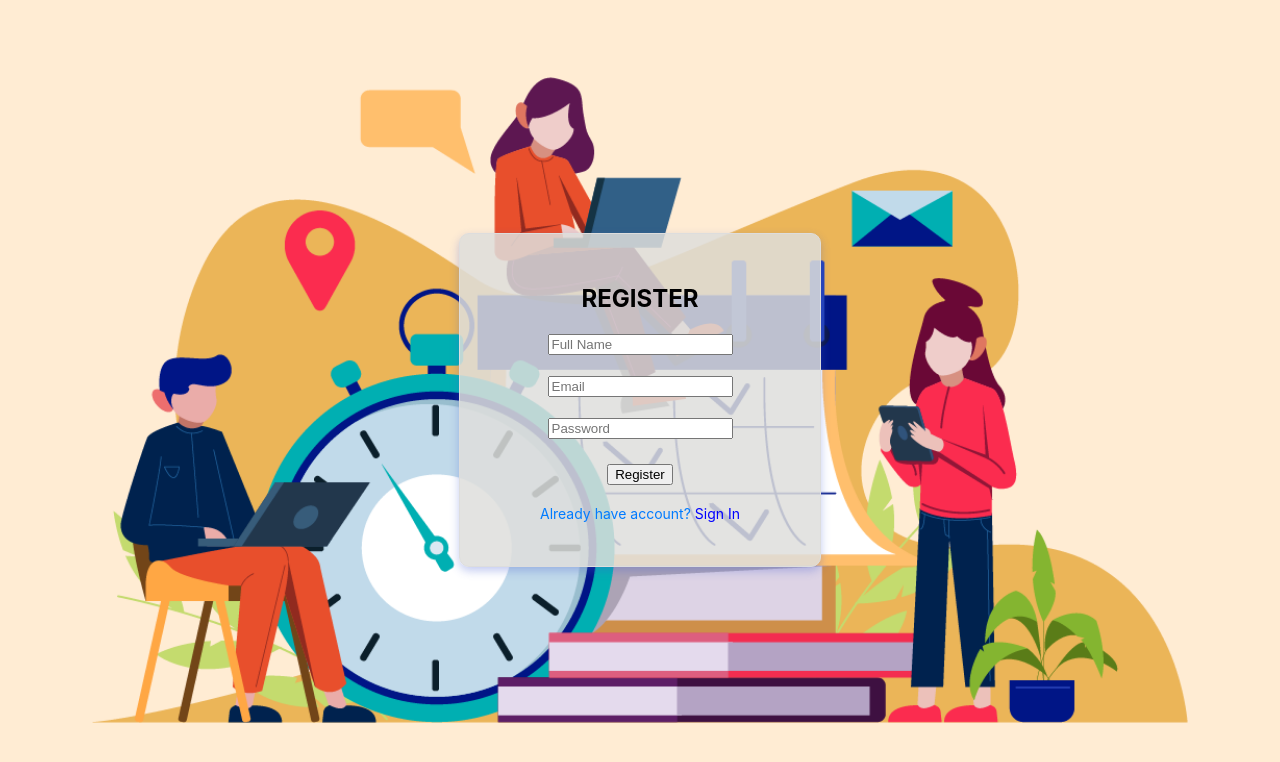
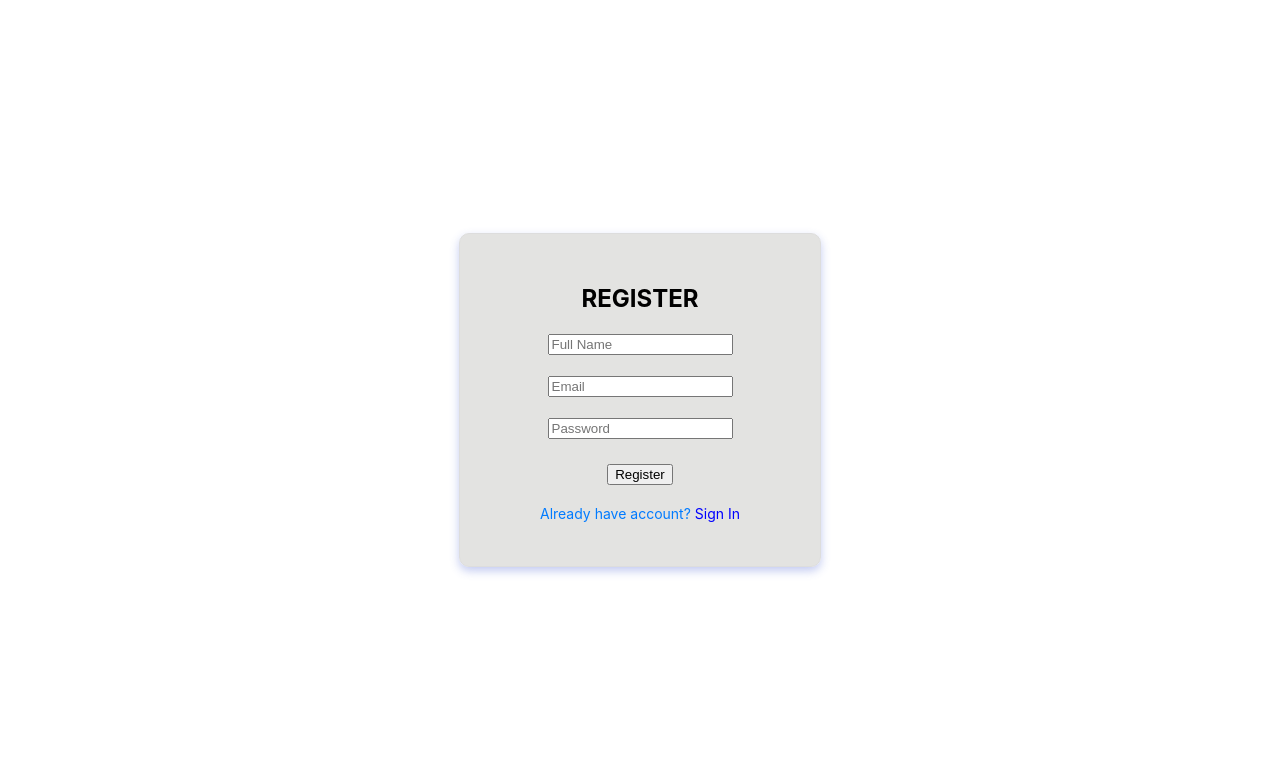
Before and after one commit to vaishnavid7878-dev/timetable-generator, a React (Create React App) app in the folder frontend/: page /register in a window 1280 px wide. Shown: the top 762 px of the page. Built offline with nearby package versions, Linux system fonts and the light colour scheme.

Commit message:
Cleaned Login.css completely

```diff
--- a/frontend/src/pages/Login.css
+++ b/frontend/src/pages/Login.css
@@ -1,10 +1,6 @@
 .login-container {
   height: 100vh;
   width: 100%;
-  background-image: url("/image.png");
-  background-size: cover;
-  background-position: center;
-  background-repeat: no-repeat;
 
   display: flex;
   align-items: center;
```
